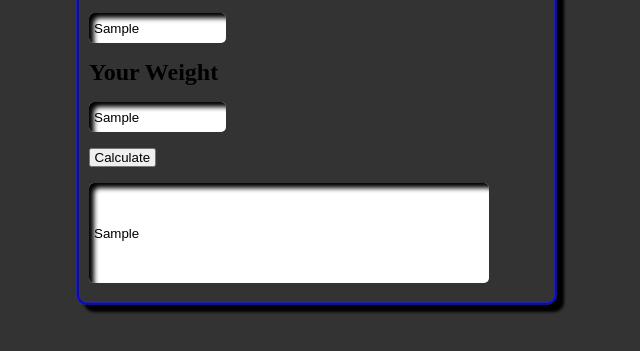
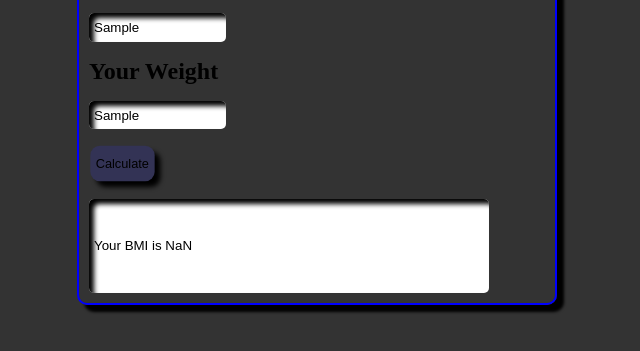
Before and after one commit to D-Raff/BMIcalculator, a plain HTML site: page index.html in a window 1280 px wide. Both pictures are taken after typing "Sample", "Sample", "Sample" into the empty fields and a click on the button "Calculate". Shown: the part 295-646 px from the top of the page, without its empty margins (323-963 px from the left). Drawn offline with Linux system fonts and the light colour scheme.

Commit message:
completed

```diff
--- a/css/style.css
+++ b/css/style.css
@@ -40,10 +40,31 @@ input:is([data-height], [data-weight]){
 }
 button[data-calculate]{
     width: 5em;
+    height: 3em;
     text-align: center;
+    box-shadow: 5px 5px 5px rgba(0, 0, 0, 1);
+    transform: scale(1);
+    animation: pulse 2s infinite;
+    border-radius: 10px;
+    border: none;
+    background: #335;
 }
 input[data-res]{
     width: 30em;
     height: 100px;
     display: flex;
 }
+
+@keyframes pulse {
+	0% {
+		transform: scale(0.95);
+	}
+	70% {
+		transform: scale(1);
+        box-shadow: 10px 10px 5px rgba(0, 0, 0, 1);
+	}
+
+	100% {
+		transform: scale(0.95);
+	}
+}
--- a/script/code.js
+++ b/script/code.js
@@ -0,0 +1,11 @@
+const btnCalculate = document.querySelector('[data-calculate]')
+
+function Calculate() {
+    let result = document.querySelector('[data-res]')
+    let height = +document.getElementById('height').value
+    let weight = +document.getElementById('weight').value
+    let BMI = +weight / +(height ** 2)
+    result.value = `Your BMI is ${Math.round(BMI)}`
+}
+
+btnCalculate.addEventListener('click', Calculate)
```
